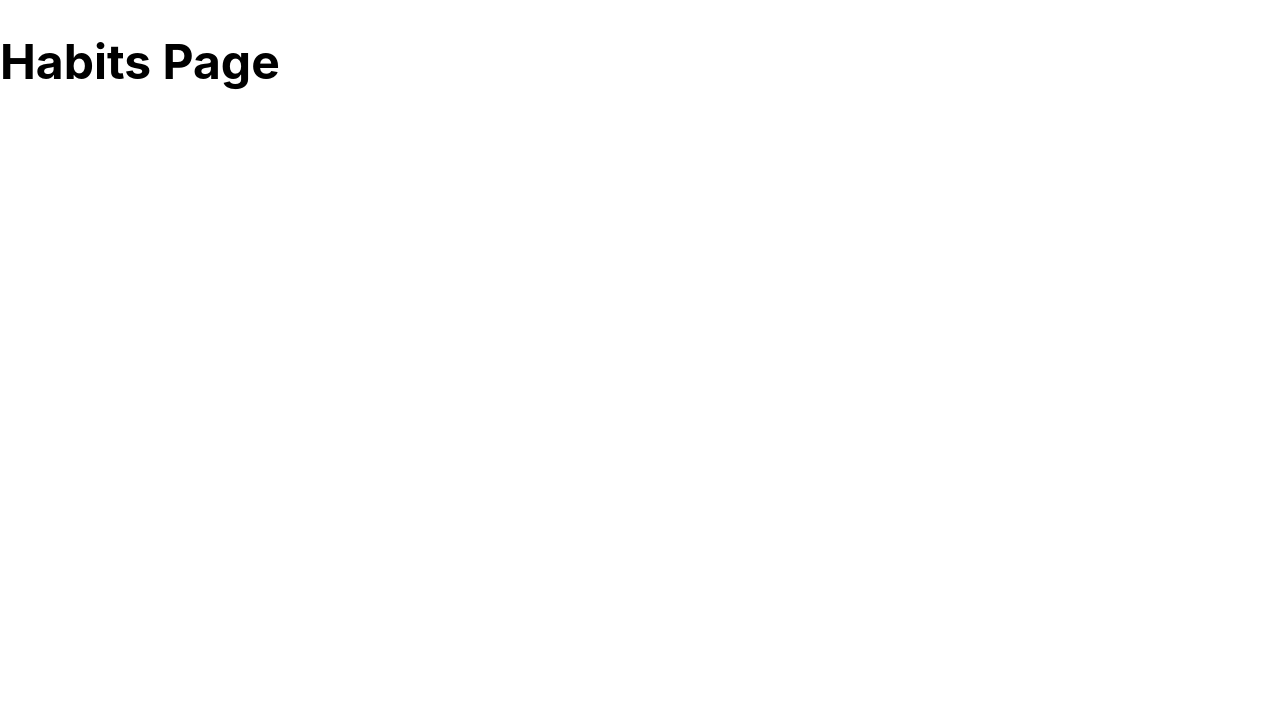
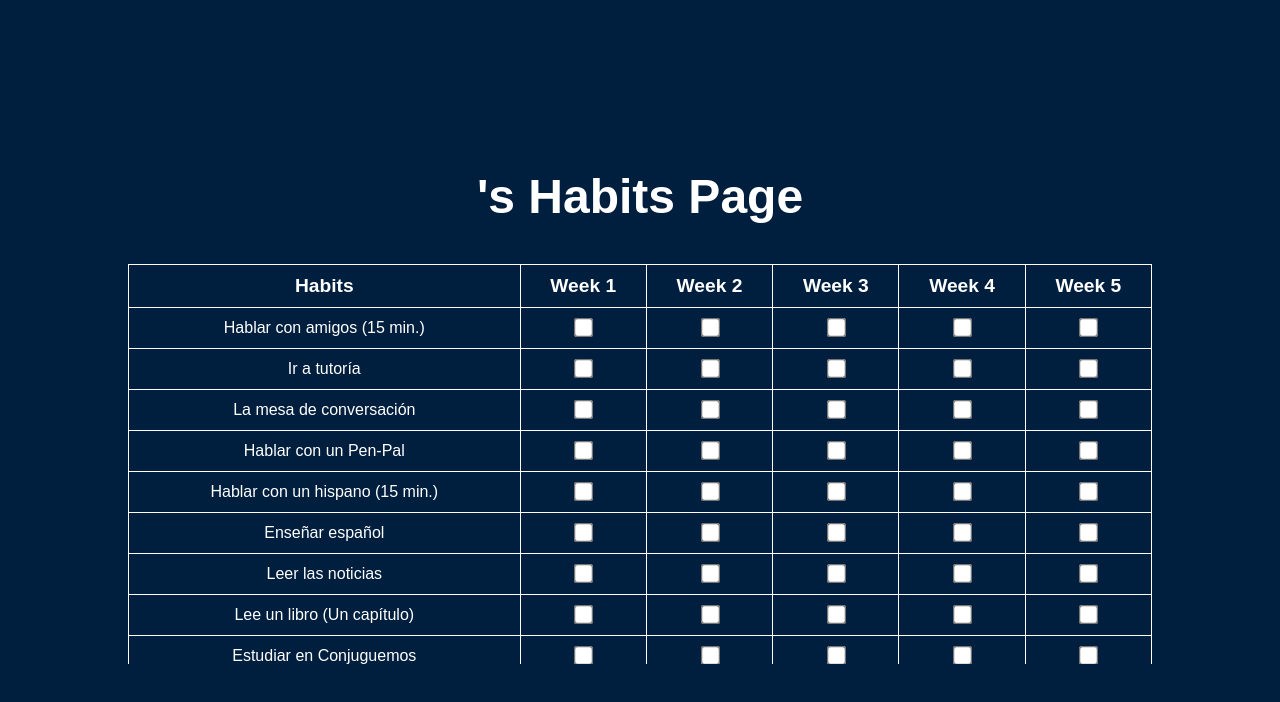
Before and after one commit to rohtumm/spanish-habits-tracker.github.io, a React (Create React App) app in the folder frontend/: page /habits in a window 1280 px wide. Shown: the top 702 px of the page. Built offline with nearby package versions, Linux system fonts and the light colour scheme.

Commit message:
update habits page

```diff
--- a/frontend/src/App.js
+++ b/frontend/src/App.js
@@ -1,6 +1,6 @@
 import React, { useState } from 'react';
 import { useNavigate } from 'react-router-dom';
-import './App.css'; // Import the CSS file for styling
+import './App.css';
 
 function App() {
   const [selectedStudent, setSelectedStudent] = useState('');
@@ -14,11 +14,13 @@ function App() {
 
   const handleProceed = () => {
     if (selectedStudent) {
-      navigate('/habits');
+      localStorage.setItem('selectedStudent', selectedStudent); // Save the selected student
+      navigate('/habits'); // Navigate to the habits page
     } else {
       alert('Please select a student.');
     }
   };
+
 
   return (
     <div className="App">
--- /dev/null
+++ b/frontend/src/HabitsPage.css
@@ -0,0 +1,36 @@
+.habits-page {
+    display: flex;
+    flex-direction: column;
+    align-items: center;
+    justify-content: center;
+    height: 100vh;
+    background-color: #001f3f;
+    color: white;
+    font-family: 'Arial', sans-serif;
+  }
+
+  .scrollable-table {
+    max-height: 400px; /* Set the max height for the table container */
+    overflow-y: auto; /* Allow vertical scrolling */
+    width: 80%; /* Adjust width of the table */
+    margin-top: 20px;
+  }
+
+  table {
+    border-collapse: collapse;
+    width: 100%;
+  }
+
+  th, td {
+    border: 1px solid white;
+    padding: 10px;
+    text-align: center;
+  }
+
+  th {
+    font-size: 1.2rem;
+  }
+
+  input[type="checkbox"] {
+    transform: scale(1.5);
+  }
--- a/frontend/src/HabitsPage.js
+++ b/frontend/src/HabitsPage.js
@@ -1,9 +1,90 @@
-import React from 'react';
+import React, { useState, useEffect } from 'react';
+import './HabitsPage.css';
 
 function HabitsPage() {
+  const [studentData, setStudentData] = useState({});
+  const studentName = localStorage.getItem('selectedStudent');
+
+  // Initialize habits and weeks
+  const habits = ['Hablar con amigos (15 min.)',
+    'Ir a tutoría',
+    'La mesa de conversación',
+    'Hablar con un Pen-Pal',
+    'Hablar con un hispano (15 min.)',
+    'Enseñar español',
+    'Leer las noticias',
+    'Lee un libro (Un capítulo)',
+    'Estudiar en  Conjuguemos',
+    'Leer un artículo',
+    'Escuchar un podcast',
+    'Mirar videos en Youtube (20 m)',
+    'Escuchar música (15 min.)',
+    'Escuchar la radio (15 min.)',
+    'Duolingo (15 min.)',
+    'Mirar una película',
+    'Episodio de una serie',
+    'Mirar videos educativos',
+    'Escribir un diario',
+    'Estudio independiente',
+    'Estudiar en conjuguemos (15 min.)',
+    'Estudiar en Quizlet (15 min.)',
+    'Escribir un cuento',
+    'Escribir un correo electrónico',
+    'Ordenar comida en un restaurante',
+    'Cocinar',
+    'Jugar juegos de mesa',
+    'Ir a un museo  de arte hispano']
+  //const habits = Array.from({ length: 28 }, (_, i) => `Habit ${i + 1}`); // 28 habits
+  const weeks = ['Week 1', 'Week 2', 'Week 3', 'Week 4', 'Week 5'];
+
+  useEffect(() => {
+    const savedData = JSON.parse(localStorage.getItem(studentName)) || {};
+    setStudentData(savedData);
+  }, [studentName]);
+
+  const handleCheckboxChange = (habit, week) => {
+    const updatedData = {
+      ...studentData,
+      [habit]: {
+        ...studentData[habit],
+        [week]: !studentData[habit]?.[week]
+      }
+    };
+    setStudentData(updatedData);
+    localStorage.setItem(studentName, JSON.stringify(updatedData));
+  };
+
   return (
-    <div>
-      <h1>Habits Page</h1>
+    <div className="habits-page">
+      <h1>{studentName}'s Habits Page</h1>
+      <div className="scrollable-table">
+        <table>
+          <thead>
+            <tr>
+              <th>Habits</th>
+              {weeks.map((week, index) => (
+                <th key={index}>{week}</th>
+              ))}
+            </tr>
+          </thead>
+          <tbody>
+            {habits.map((habit, rowIndex) => (
+              <tr key={rowIndex}>
+                <td>{habit}</td>
+                {weeks.map((week, colIndex) => (
+                  <td key={colIndex}>
+                    <input
+                      type="checkbox"
+                      checked={studentData[habit]?.[week] || false}
+                      onChange={() => handleCheckboxChange(habit, week)}
+                    />
+                  </td>
+                ))}
+              </tr>
+            ))}
+          </tbody>
+        </table>
+      </div>
     </div>
   );
 }
--- a/frontend/src/index.js
+++ b/frontend/src/index.js
@@ -14,9 +14,3 @@ root.render(
     </Routes>
   </Router>
 );
-
-
-// If you want to start measuring performance in your app, pass a function
-// to log results (for example: reportWebVitals(console.log))
-// or send to an analytics endpoint. Learn more: https://bit.ly/CRA-vitals
-//reportWebVitals();
```
